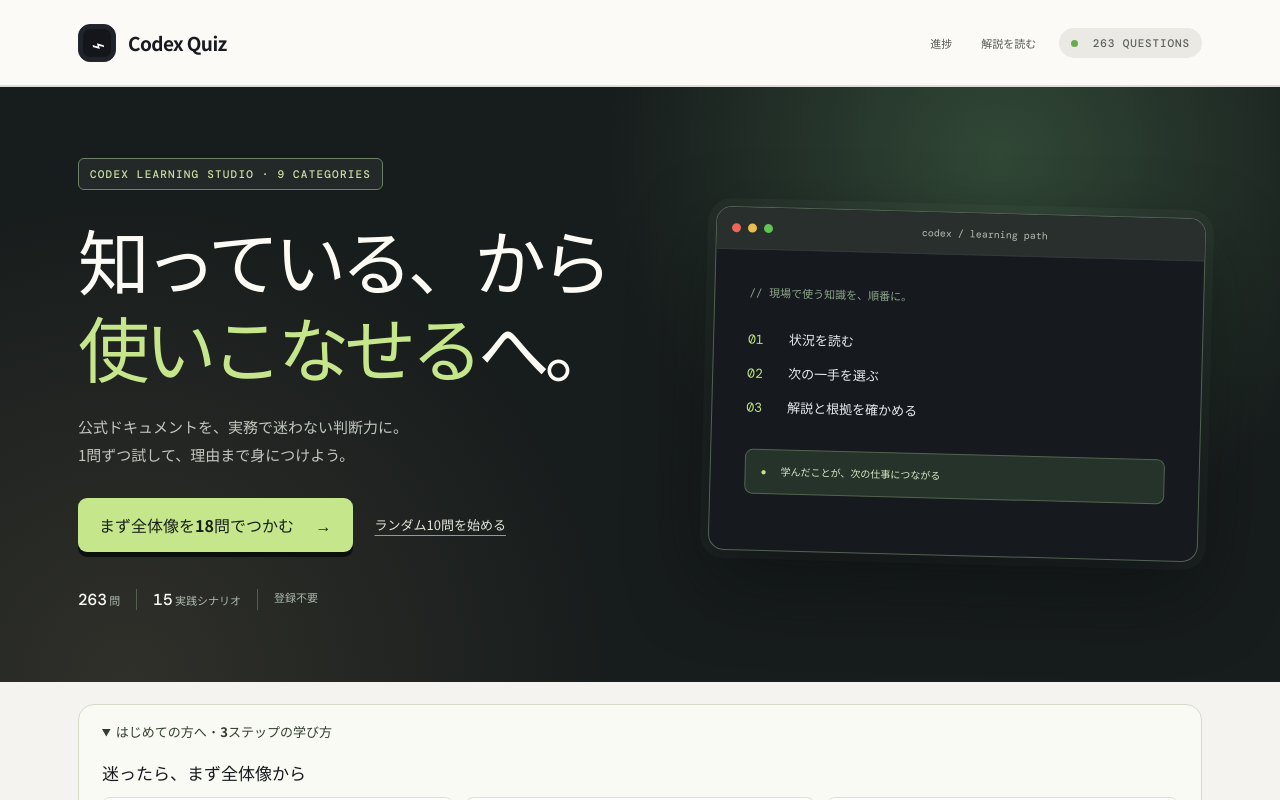
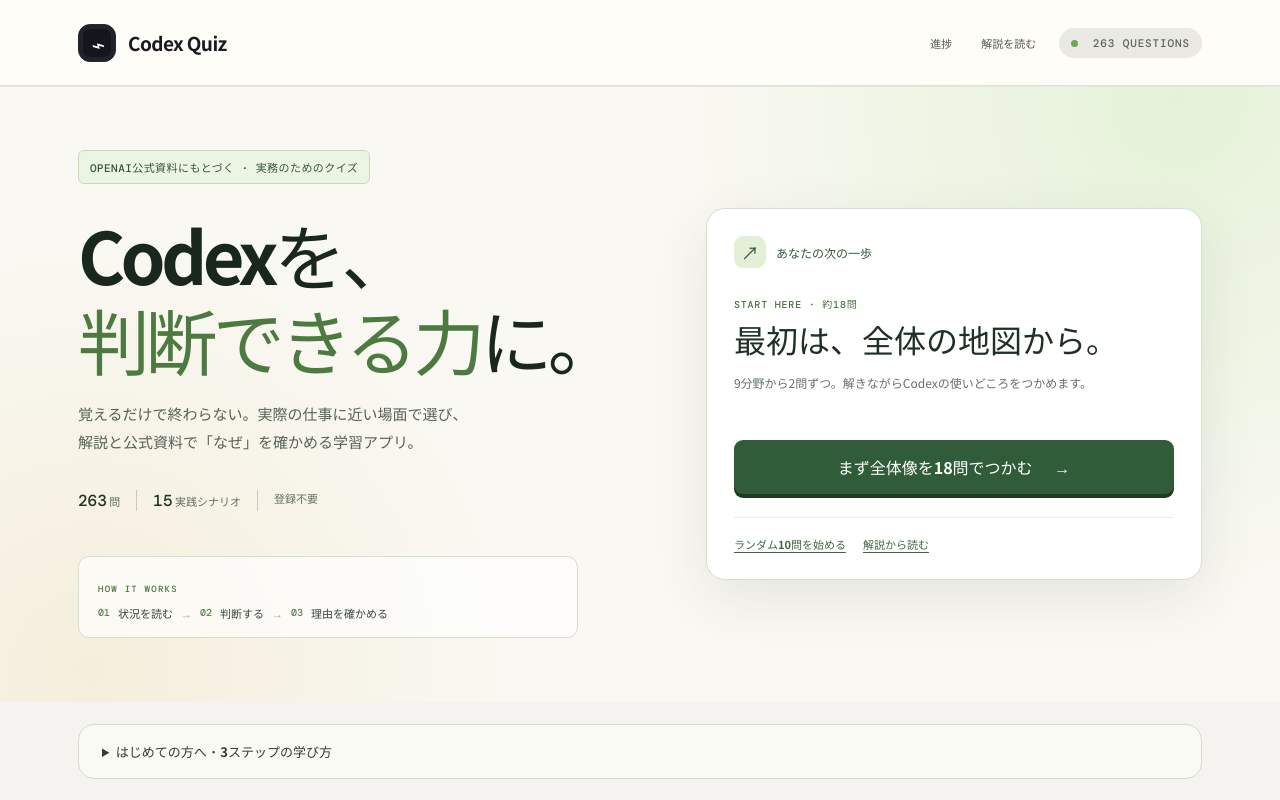
Before and after one commit to ip-san/codex-quiz, a React (Vite) app: page / in a window 1280 px wide. Shown: the top 800 px of the page. Built offline with nearby package versions, Linux system fonts and the light colour scheme.

Commit message:
Redesign home around next learning action

```diff
--- a/src/App.tsx
+++ b/src/App.tsx
@@ -1076,25 +1076,17 @@ function App() {
       </nav>
       <section className="hero">
         <div className="hero-copy">
-          <div className="pill">CODEX LEARNING STUDIO · 9 CATEGORIES</div>
+          <div className="pill">OPENAI公式資料にもとづく · 実務のためのクイズ</div>
           <h1>
-            知っている、から
+            Codexを、
             <br />
-            <em>使いこなせる</em>へ。
+            <em>判断できる力</em>に。
           </h1>
           <p>
-            公式ドキュメントを、実務で迷わない判断力に。
+            覚えるだけで終わらない。実際の仕事に近い場面で選び、
             <br className="desktop" />
-            1問ずつ試して、理由まで身につけよう。
+            解説と公式資料で「なぜ」を確かめる学習アプリ。
           </p>
-          <div className="hero-actions">
-            <button className="primary" onClick={() => startMode("overview")}>
-              まず全体像を18問でつかむ <span>→</span>
-            </button>
-            <button className="quiet-action" onClick={() => start()}>
-              ランダム10問を始める
-            </button>
-          </div>
           <div className="hero-proof">
             <span>
               <strong>{quizzes.length}</strong> 問
@@ -1104,53 +1096,97 @@ function App() {
             </span>
             <span>登録不要</span>
           </div>
+          <section className="hero-preview" aria-label="クイズの学び方">
+            <span>HOW IT WORKS</span>
+            <p>
+              <b>01</b> 状況を読む <i>→</i> <b>02</b> 判断する <i>→</i> <b>03</b> 理由を確かめる
+            </p>
+          </section>
         </div>
-        <div
-          className="terminal-card"
-          role="img"
-          aria-label="状況を読み、次の一手を選び、解説と根拠を確かめる学習の流れ"
-        >
-          <div className="terminal-top">
-            <span />
-            <span />
-            <span />
-            <small>codex / learning path</small>
+        <div className="next-step-card">
+          <div className="next-step-heading">
+            <span className="next-step-icon" aria-hidden="true">
+              ↗
+            </span>
+            <span>あなたの次の一歩</span>
           </div>
-          <div className="terminal-body">
-            <p className="terminal-comment">現場で使う知識を、順番に。</p>
-            <p>
-              <i>01</i> 状況を読む
-            </p>
-            <p>
-              <i>02</i> 次の一手を選ぶ
-            </p>
-            <p>
-              <i>03</i> 解説と根拠を確かめる
-            </p>
-            <div className="terminal-result">
-              <span aria-hidden="true">●</span> 学んだことが、次の仕事につながる
-            </div>
+          {resumableSession ? (
+            <>
+              <p className="next-step-kicker">CONTINUE LEARNING</p>
+              <h2>前回の続きから</h2>
+              <p>
+                {resumableSession.label} · {resumableSession.index + 1}/{resumableSession.ids.length}問目
+              </p>
+              <button className="primary" onClick={resumeQuiz}>
+                再開する <span>→</span>
+              </button>
+              <button className="next-step-discard" onClick={discardResume}>
+                保存した途中経過を破棄
+              </button>
+            </>
+          ) : dueQuestions.length > 0 ? (
+            <>
+              <p className="next-step-kicker">REVIEW · {dueQuestions.length}問が復習時期</p>
+              <h2>3問だけ、思い出す。</h2>
+              <p>前に解いた知識を、短い復習で確かめましょう。</p>
+              <button className="primary" onClick={startDue}>
+                60秒チェック <span>→</span>
+              </button>
+            </>
+          ) : weakQuestions.length > 0 ? (
+            <>
+              <p className="next-step-kicker">REVIEW · {weakQuestions.length}問</p>
+              <h2>迷った問題から、もう一度。</h2>
+              <p>間違えた理由を見直して、次の判断につなげます。</p>
+              <button className="primary" onClick={startWeak}>
+                苦手問題を復習 <span>→</span>
+              </button>
+            </>
+          ) : progress.answered > 0 ? (
+            <>
+              <p className="next-step-kicker">PRACTICE</p>
+              <h2>次の10問に進もう。</h2>
+              <p>分野を横断して、実務の判断を少しずつ磨きます。</p>
+              <button className="primary" onClick={() => start()}>
+                10問の練習を始める <span>→</span>
+              </button>
+            </>
+          ) : (
+            <>
+              <p className="next-step-kicker">START HERE · 約18問</p>
+              <h2>最初は、全体の地図から。</h2>
+              <p>9分野から2問ずつ。解きながらCodexの使いどころをつかめます。</p>
+              <button className="primary" onClick={() => startMode("overview")}>
+                まず全体像を18問でつかむ <span>→</span>
+              </button>
+            </>
+          )}
+          <div className="next-step-secondary">
+            <button onClick={() => start()}>ランダム10問を始める</button>
+            <button onClick={() => setScreen("reader")}>解説から読む</button>
           </div>
         </div>
       </section>
-      {resumableSession && (
-        <section className="resume-banner">
+      {progress.answered > 0 && (
+        <section className="home-progress" aria-label="現在の学習状況">
           <div>
-            <p className="eyebrow">CONTINUE</p>
-            <h2>前回の続きから</h2>
-            <p>
-              {resumableSession.label} · {resumableSession.index + 1}/{resumableSession.ids.length}問目
-            </p>
+            <strong>{progress.answered}</strong>
+            <span>これまでの回答</span>
           </div>
           <div>
-            <button className="primary" onClick={resumeQuiz}>
-              再開する <span>→</span>
-            </button>
-            <button onClick={discardResume}>破棄</button>
+            <strong>{accuracy}%</strong>
+            <span>通算正答率</span>
           </div>
+          <div>
+            <strong>{dueQuestions.length}</strong>
+            <span>復習待ちの問題</span>
+          </div>
+          <button onClick={() => setScreen("progress")}>
+            詳しい進捗を見る <span aria-hidden="true">→</span>
+          </button>
         </section>
       )}
-      <details className="learning-guide intro-guide" open={progress.answered === 0 ? true : undefined}>
+      <details className="learning-guide intro-guide">
         <summary>はじめての方へ · 3ステップの学び方</summary>
         <h2>迷ったら、まず全体像から</h2>
         <ol>
@@ -1285,55 +1321,6 @@ function App() {
           {showAllScenarios ? "シナリオを閉じる" : `すべてのシナリオを見る（全${scenarios.length}件）`}
         </button>
       </section>
-      <section className="stats">
-        <div>
-          <strong>{quizzes.length}</strong>
-          <span>公式準拠の問題</span>
-        </div>
-        <div>
-          <strong>{CATEGORY_COUNT}</strong>
-          <span>学習カテゴリ</span>
-        </div>
-        <div>
-          <strong>{progress.answered}</strong>
-          <span>これまでの回答</span>
-        </div>
-        <div>
-          <strong>{accuracy}%</strong>
-          <span>通算正答率</span>
-        </div>
-      </section>
-      {dueQuestions.length > 0 && (
-        <section className="due-banner">
-          <div className="due-clock">↻</div>
-          <div>
-            <p className="eyebrow">SPACED REPETITION</p>
-            <h2>今日の復習が届いています</h2>
-            <p>記憶が薄れるタイミングの問題を、3問だけ確認しましょう。</p>
-          </div>
-          <strong>
-            {dueQuestions.length}
-            <small>問</small>
-          </strong>
-          <button className="primary" onClick={startDue}>
-            60秒チェック <span>→</span>
-          </button>
-        </section>
-      )}
-      {weakQuestions.length > 0 && (
-        <section className="review-banner">
-          <div>
-            <p className="eyebrow">REVIEW</p>
-            <h2>苦手を、次の得意に。</h2>
-            <p>
-              正答率が低い、または直近で間違えた問題が <strong>{weakQuestions.length}問</strong> あります。
-            </p>
-          </div>
-          <button className="primary" onClick={startWeak}>
-            苦手問題を復習 <span>→</span>
-          </button>
-        </section>
-      )}
       <section className="category-section" id="categories">
         <div className="section-heading">
           <div>
--- a/src/home.css
+++ b/src/home.css
@@ -2,69 +2,81 @@
 .home-nav {
   max-width: none;
   padding-inline: max(28px, calc((100vw - 1124px) / 2));
-  background: #fbfaf7;
-  box-shadow: 0 1px 0 #deddd5;
+  background: #fffdf8;
+  box-shadow: 0 1px 0 #e7e6df;
 }
 
 .hero {
-  min-height: 500px;
-  padding-block: 72px;
-  gap: clamp(38px, 7vw, 100px);
+  min-height: 480px;
+  padding-block: 64px;
+  gap: clamp(38px, 6vw, 84px);
   background:
-    radial-gradient(circle at 78% 12%, #314836 0, transparent 35%),
-    radial-gradient(circle at 10% 100%, #30302a 0, transparent 38%),
-    #171c1c;
-  color: #fbfaf4;
+    radial-gradient(circle at 92% 2%, #e5f2d8 0, transparent 37%),
+    radial-gradient(circle at 7% 95%, #f5eedc 0, transparent 33%),
+    #f9f8f2;
+  color: #19271f;
   border: 0;
 }
 
 .hero .pill {
-  border-color: #6e8069;
-  background: #ffffff0d;
-  color: #c9dea1;
-  letter-spacing: .11em;
+  border-color: #c8dbb7;
+  background: #ecf5e4;
+  color: #365638;
+  letter-spacing: .04em;
 }
 
 .hero h1 {
   max-width: 680px;
-  margin: 26px 0 22px;
-  font-size: clamp(44px, 5.6vw, 74px);
-  line-height: 1.22;
-  letter-spacing: -.07em;
+  margin: 28px 0 18px;
+  font-size: clamp(45px, 5.8vw, 72px);
+  line-height: 1.18;
+  letter-spacing: -.065em;
 }
 
-.hero h1 em { color: #c6e68b; }
-.hero-copy > p { color: #c1c8bf; font-size: 15px; line-height: 1.9; }
-.hero-actions { margin-top: 28px; gap: 22px; }
-.hero .primary {
-  background: #c6e68b;
-  color: #172017;
-  box-shadow: 0 5px 0 #0b100d;
-}
-.hero .primary:hover { background: #d6f19f; }
-.hero-actions .quiet-action { color: #e2e8db; text-decoration-color: #8ba186; }
-.hero-proof { display: flex; flex-wrap: wrap; gap: 0; margin-top: 37px; color: #abb9aa; font-size: 11px; }
-.hero-proof span { padding: 0 16px; border-right: 1px solid #526052; }
+.hero h1 em { color: #4d7a41; }
+.hero-copy > p { color: #566258; font-size: 15px; line-height: 1.9; }
+.hero-proof { display: flex; flex-wrap: wrap; gap: 0; margin-top: 33px; color: #617062; font-size: 11px; }
+.hero-proof span { padding: 0 16px; border-right: 1px solid #c4ccbf; }
 .hero-proof span:first-child { padding-left: 0; }
 .hero-proof span:last-child { border: 0; }
-.hero-proof strong { color: #f8f8f2; font: 500 16px "DM Mono", monospace; }
+.hero-proof strong { color: #1e3522; font: 500 16px "DM Mono", monospace; }
 
-.terminal-card {
-  min-width: 0;
-  border: 1px solid #516353;
-  border-radius: 16px;
-  transform: rotate(1.5deg);
-  box-shadow: 0 30px 75px #080c0b80, 0 0 0 8px #ffffff08;
+.hero-preview {
+  max-width: 500px;
+  margin-top: 45px;
+  padding: 16px 19px;
+  border: 1px solid #d6ded0;
+  border-radius: 11px;
+  background: #ffffffa8;
 }
-.terminal-top { background: #292f2d; }
-.terminal-top small { color: #b6bfb3; }
-.terminal-body { min-height: 300px; padding: 34px; font-size: 13px; line-height: 1.7; }
-.terminal-body p { margin: 12px 0; }
-.terminal-body i { display: inline-block; width: 33px; color: #bfe582; }
-.terminal-body .terminal-comment { margin: 0 0 26px; color: #8ea58c; font-size: 11px; }
-.terminal-body .terminal-comment::before { content: "// "; }
-.terminal-result { margin-top: 30px; padding: 13px 15px; border: 1px solid #52654c; border-radius: 8px; background: #25332a; color: #d7e9c5; font-size: 10px; }
-.terminal-result span { margin-right: 8px; color: #bfe582; }
+.hero-preview > span { color: #527248; font: 700 9px "DM Mono", monospace; letter-spacing: .14em; }
+.hero-preview p { display: flex; flex-wrap: wrap; align-items: center; gap: 8px; margin: 8px 0 0; color: #36463b; font-size: 11px; }
+.hero-preview b { color: #59834c; font: 700 10px "DM Mono", monospace; }
+.hero-preview i { color: #9aa99a; font-style: normal; }
+
+.next-step-card {
+  padding: 27px;
+  border: 1px solid #d7dfcf;
+  border-radius: 19px;
+  background: #fff;
+  box-shadow: 0 18px 55px #4656451c;
+}
+.next-step-heading { display: flex; align-items: center; gap: 10px; color: #345739; font-size: 12px; font-weight: 700; }
+.next-step-icon { display: grid; place-items: center; width: 32px; height: 32px; border-radius: 9px; background: #e4efd8; font-size: 18px; }
+.next-step-card .next-step-kicker { margin: 28px 0 7px; color: #4d7045; font: 700 10px "DM Mono", monospace; letter-spacing: .08em; }
+.next-step-card h2 { margin: 0 0 11px; color: #1f3124; font-size: clamp(24px, 2.5vw, 32px); line-height: 1.35; }
+.next-step-card p:not(.next-step-kicker) { min-height: 44px; margin: 0 0 23px; color: #657168; font-size: 12px; line-height: 1.7; }
+.next-step-card .primary { width: 100%; justify-content: space-between; background: #315c39; color: #fff; box-shadow: 0 4px 0 #1b3b22; }
+.next-step-card .primary:hover { background: #427549; }
+.next-step-secondary { display: flex; flex-wrap: wrap; gap: 9px 17px; margin-top: 23px; padding-top: 18px; border-top: 1px solid #e9eee6; }
+.next-step-secondary button, .next-step-discard { padding: 0; border: 0; background: transparent; color: #3f6744; font-size: 11px; font-weight: 700; text-decoration: underline; text-underline-offset: 3px; }
+.next-step-discard { margin-top: 16px; color: #7b5c50; font-weight: 500; }
+
+.home-progress { display: flex; align-items: center; gap: 28px; max-width: 1124px; margin: 22px auto 0; padding: 16px 22px; border: 1px solid #e0e6d9; border-radius: 11px; background: #f9fbf5; }
+.home-progress div { display: flex; align-items: baseline; gap: 7px; }
+.home-progress strong { color: #2a5134; font: 600 20px "DM Mono", monospace; }
+.home-progress span { color: #627267; font-size: 10px; }
+.home-progress button { margin-left: auto; padding: 7px 0; border: 0; background: transparent; color: #356240; font-size: 11px; font-weight: 700; }
 
 .intro-guide {
   max-width: 1124px;
@@ -119,8 +131,6 @@
 }
 .scenario-more:hover { background: #e0ecd1; }
 
-.stats { margin-top: 68px; padding-block: 24px; }
-.stats strong { font-size: 23px; }
 .mode-card { min-height: 175px; background: #fff; }
 .mode-card p { font-size: 11px; }
 .category-section { padding-top: 75px; }
@@ -129,29 +139,28 @@
 
 @media (max-width: 800px) {
   .hero { min-height: 0; grid-template-columns: 1fr 1fr; gap: 28px; padding-block: 58px; }
-  .terminal-card { display: block; }
-  .terminal-body { min-height: 230px; padding: 22px; font-size: 11px; }
-  .terminal-result { margin-top: 16px; }
+  .next-step-card { padding: 23px; }
+  .home-progress { margin-inline: 18px; }
   .scenario-grid { grid-template-columns: repeat(2, minmax(0, 1fr)); }
 }
 
 @media (max-width: 540px) {
   .home-nav { padding-inline: 18px; }
-  .hero { grid-template-columns: 1fr; gap: 32px; padding: 43px 20px 46px; }
+  .hero { grid-template-columns: 1fr; gap: 26px; padding: 40px 20px 38px; }
   .hero h1 { margin: 19px 0 13px; font-size: clamp(38px, 10vw, 49px); }
   .hero-copy > p { font-size: 12px; line-height: 1.7; }
-  .hero-actions { align-items: stretch; gap: 16px; margin-top: 23px; }
-  .hero .primary { width: 100%; text-align: center; }
-  .hero-actions .quiet-action { align-self: center; }
-  .hero-proof { justify-content: center; margin-top: 26px; font-size: 10px; }
+  .hero-proof { justify-content: flex-start; margin-top: 22px; font-size: 10px; }
   .hero-proof span { padding-inline: 11px; }
   .hero-proof strong { font-size: 13px; }
-  .terminal-card { margin: 0 6px; transform: none; }
-  .terminal-top { height: 32px; }
-  .terminal-body { min-height: 0; padding: 16px 20px; }
-  .terminal-body .terminal-comment { margin-bottom: 11px; }
-  .terminal-body p { margin: 6px 0; }
-  .terminal-result { margin-top: 13px; padding: 9px 11px; }
+  .hero-preview { margin-top: 19px; padding: 12px 14px; }
+  .hero-preview p { gap: 5px; font-size: 10px; }
+  .next-step-card { padding: 21px; }
+  .next-step-card .next-step-kicker { margin-top: 20px; }
+  .next-step-card h2 { font-size: 24px; }
+  .next-step-card p:not(.next-step-kicker) { min-height: 0; margin-bottom: 18px; }
+  .home-progress { flex-wrap: wrap; gap: 9px 17px; padding: 13px 16px; }
+  .home-progress div { flex: 1 1 42%; }
+  .home-progress button { margin-left: 0; }
   .intro-guide { margin: 14px 18px 0; padding: 15px 17px; }
   .intro-guide ol { grid-template-columns: 1fr; gap: 6px; }
   .intro-guide li { padding: 8px 11px; }
@@ -165,7 +174,6 @@
   .scenario-grid:not(.is-expanded) > :nth-child(n+4) { display: none; }
   .scenario-grid .learning-guide { min-height: 0; padding: 18px; }
   .scenario-grid .learning-guide ol { margin-block: 10px; }
-  .stats { margin-top: 55px; }
   .mode-card { min-height: 152px; }
   .category-section { padding-top: 65px; }
   .category-grid:not(.is-expanded) > :nth-child(n+4) { display: none; }
@@ -173,5 +181,5 @@
 }
 
 @media (prefers-reduced-motion: reduce) {
-  .hero .primary:hover, .scenario-more:hover { transform: none; }
+  .next-step-card .primary:hover, .scenario-more:hover { transform: none; }
 }
```
Also changed, not shown: 6 other files (tests, documents, lock files or other folders).
